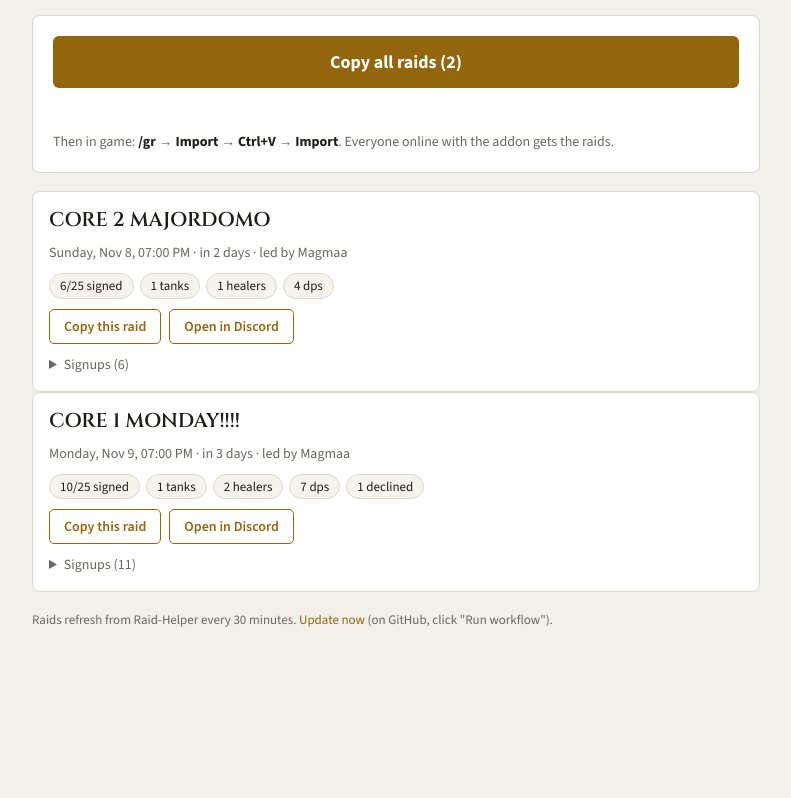
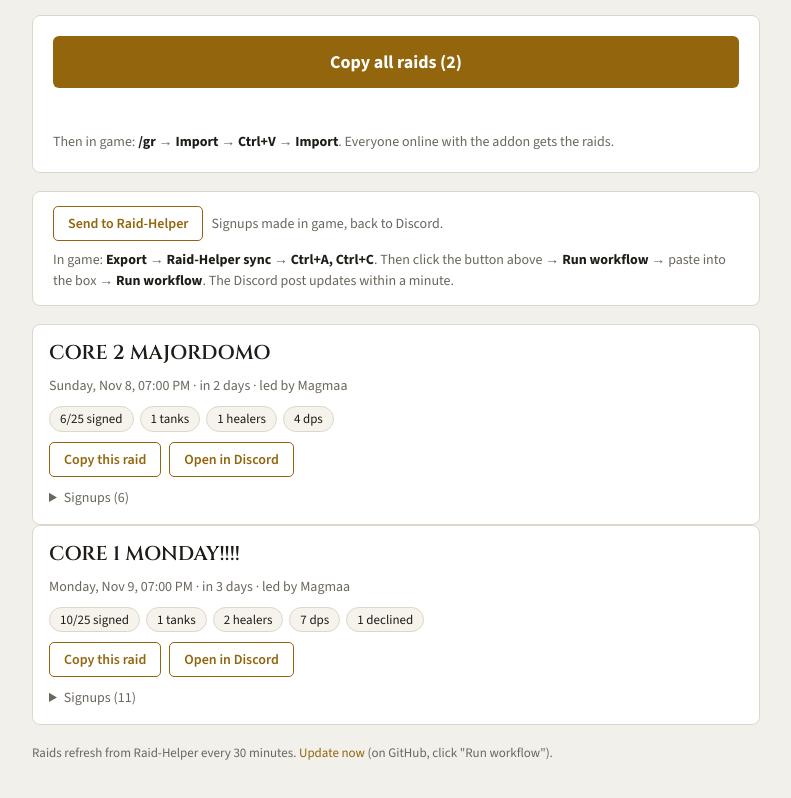
Before and after one commit to avram-svg/juzni-vetar-raids, a plain HTML site: page docs/index.html in a window 1280 px wide. Shown: the part 98-896 px from the top of the page, without its empty margins (244-1035 px from the left). Before the commit the page ends 800 px from the top, so only its background shows below. Drawn offline with nearby package versions, Linux system fonts and the light colour scheme.

Commit message:
Add files via upload

```diff
--- a/docs/index.html
+++ b/docs/index.html
@@ -24,6 +24,7 @@ body { margin: 0; background: var(--bg); color: var(--fg); font: 16px/1.5 var(--
 header { display: grid; gap: 4px; }
 h1 { margin: 0; font: 700 clamp(28px, 6vw, 38px)/1.1 var(--display); color: var(--gold); letter-spacing: .02em; }
 .sub { color: var(--muted); font-size: 14px; }
+.hero.back { padding: 14px 20px; gap: 8px; }
 .hero { background: var(--panel); border: 1px solid var(--line); border-radius: 8px; padding: 20px; display: grid; gap: 12px; }
 .big { font: 700 18px var(--body); padding: 14px 20px; border-radius: 6px; border: 0; background: var(--gold); color: var(--gold-ink); cursor: pointer; width: 100%; }
 .big:disabled { opacity: .45; cursor: default; }
@@ -66,6 +67,12 @@ textarea.hidden { position: fixed; left: -9999px; }
     <p class="steps">Then in game: <b>/gr</b> → <b>Import</b> → <b>Ctrl+V</b> → <b>Import</b>. Everyone online with the addon gets the raids.</p>
   </section>
 
+  <section class="hero back">
+    <div class="row"><a class="btn" id="sendBack" href="#" target="_blank" rel="noopener">Send to Raid-Helper</a>
+    <span class="steps">Signups made in game, back to Discord.</span></div>
+    <p class="steps">In game: <b>Export</b> → <b>Raid-Helper sync</b> → <b>Ctrl+A, Ctrl+C</b>. Then click the button above → <b>Run workflow</b> → paste into the box → <b>Run workflow</b>. The Discord post updates within a minute.</p>
+  </section>
+
   <main id="raids"></main>
 
   <footer>
@@ -87,7 +94,8 @@ let data = null;
   const repo = location.pathname.split("/").filter(Boolean)[0];
   if (location.hostname.endsWith("github.io") && repo) {
     $("runNow").href = `https://github.com/${owner}/${repo}/actions/workflows/update.yml`;
-  } else { $("runNow").removeAttribute("href"); }
+    $("sendBack").href = `https://github.com/${owner}/${repo}/actions/workflows/send-signups.yml`;
+  } else { $("runNow").removeAttribute("href"); $("sendBack").removeAttribute("href"); }
 })();
 
 function ago(iso) {
```
